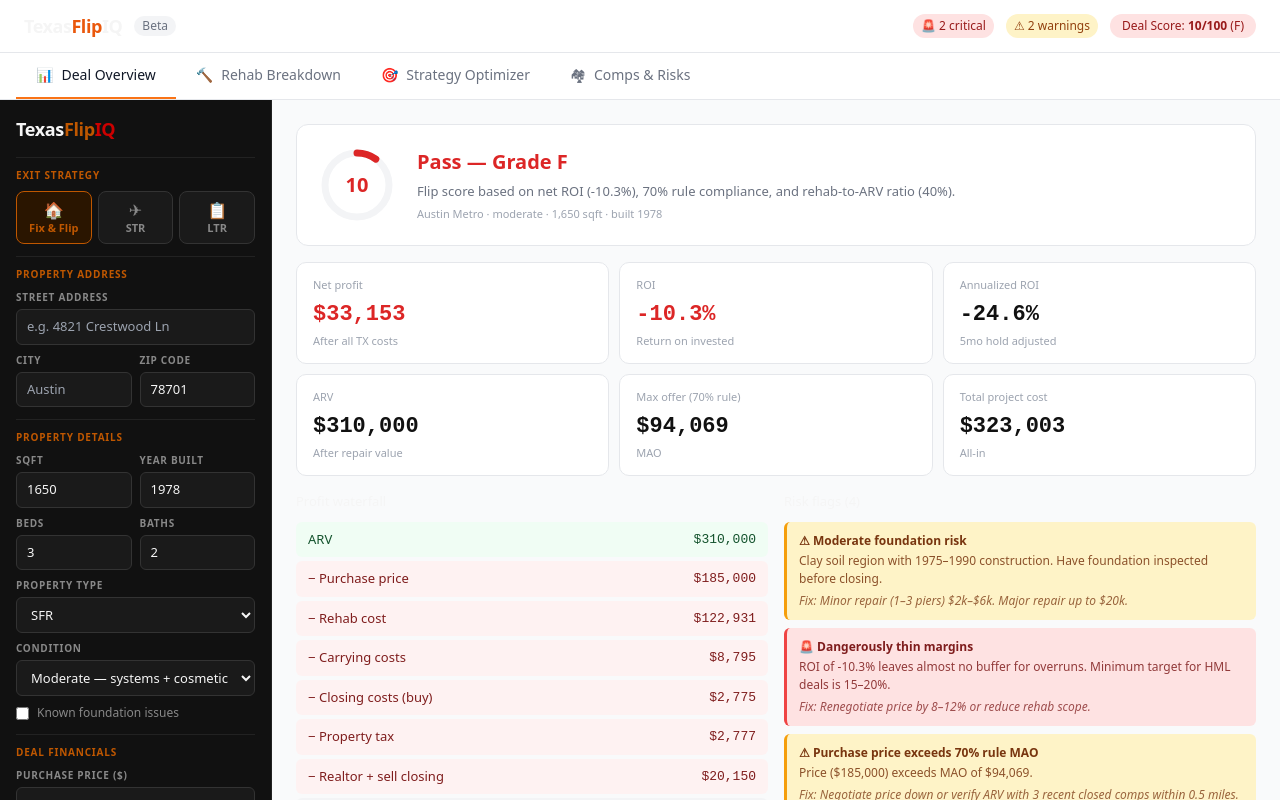
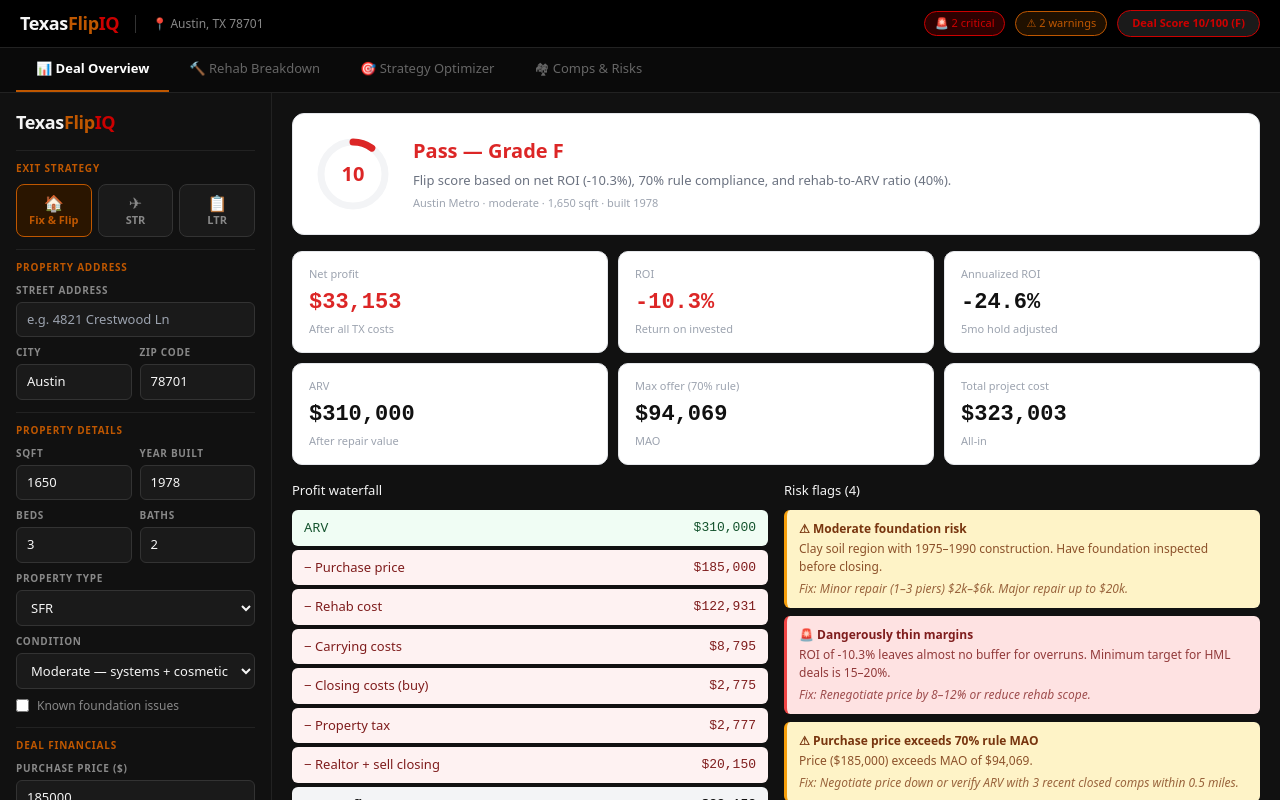
Before and after one commit to C060291M/TexasFlipIQ, a Next.js app: page /dashboard in a window 1280 px wide. Built offline with nearby package versions, Linux system fonts and the light colour scheme.

Commit message:
Update page.tsx

```diff
--- a/src/app/dashboard/page.tsx
+++ b/src/app/dashboard/page.tsx
@@ -1,7 +1,7 @@
 'use client';
 
 import { useState, useMemo, useCallback } from 'react';
-import type { PropertyInput, ExitStrategy } from '@/types';
+import type { PropertyInput } from '@/types';
 import { calculateRehab } from '@/lib/engines/rehabEngine';
 import { calculateDeal } from '@/lib/engines/dealCalculator';
 import { analyzeRisks } from '@/lib/engines/riskAnalyzer';
@@ -26,6 +26,8 @@
   sqft: 1650,
   yearBuilt: 1978,
   zipCode: '78701',
+  city: 'Austin',
+  address: '',
   propertyType: 'sfr',
   condition: 'moderate',
   bedrooms: 3,
@@ -41,7 +43,7 @@
 };
 
 export default function Dashboard() {
-  const [input, setInput]       = useState<PropertyInput>(DEFAULT_INPUT);
+  const [input, setInput]         = useState<PropertyInput>(DEFAULT_INPUT);
   const [activeTab, setActiveTab] = useState<TabId>('overview');
 
   const updateInput = useCallback(
@@ -58,61 +60,68 @@
 
   const dangerCount  = risks.filter(r => r.severity === 'danger').length;
   const warningCount = risks.filter(r => r.severity === 'warning').length;
-  const score        = deal.dealScore.score;
-  const scoreColor   = score >= 70 ? 'bg-green-100 text-green-800' : score >= 45 ? 'bg-amber-100 text-amber-800' : 'bg-red-100 text-red-800';
+  const score = deal.dealScore;
+  const scoreColor = score.score >= 70 ? '#22c55e' : score.score >= 45 ? '#BF5700' : '#CC0000';
+
+  const addressLine = input.address
+    ? `${input.address}${input.city ? ', ' + input.city : ''} ${input.zipCode}`
+    : input.city
+    ? `${input.city}, TX ${input.zipCode}`
+    : `TX ${input.zipCode}`;
 
   return (
-    <div className="flex flex-col h-screen bg-gray-50">
+    <div style={{ display: 'flex', flexDirection: 'column', height: '100vh', fontFamily: 'system-ui,sans-serif', background: '#111', color: '#f5f5f5' }}>
 
       {/* Header */}
-      <header className="flex items-center justify-between px-6 py-3 border-b border-gray-200 bg-white">
-        <div className="flex items-center gap-3">
-          <span className="text-lg font-semibold tracking-tight">
-            Texas<span className="text-orange-600">Flip</span>IQ
-          </span>
-          <span className="text-xs text-gray-500 bg-gray-100 px-2 py-0.5 rounded-full">Beta</span>
+      <header style={{ display: 'flex', alignItems: 'center', justifyContent: 'space-between', padding: '10px 20px', borderBottom: '1px solid #222', background: '#000' }}>
+        <div style={{ display: 'flex', alignItems: 'center', gap: 16 }}>
+          <div style={{ fontSize: 18, fontWeight: 700, letterSpacing: '-0.02em' }}>
+            Texas<span style={{ color: '#BF5700' }}>Flip</span><span style={{ color: '#CC0000' }}>IQ</span>
+          </div>
+          {addressLine && (
+            <div style={{ fontSize: 12, color: '#888', borderLeft: '1px solid #333', paddingLeft: 16 }}>
+              📍 {addressLine}
+            </div>
+          )}
         </div>
-        <div className="flex items-center gap-3">
+        <div style={{ display: 'flex', alignItems: 'center', gap: 10 }}>
           {dangerCount > 0 && (
-            <span className="text-xs bg-red-100 text-red-800 px-2 py-1 rounded-full">
+            <span style={{ fontSize: 11, background: '#2d0000', color: '#CC0000', border: '1px solid #CC0000', padding: '3px 10px', borderRadius: 20 }}>
               🚨 {dangerCount} critical
             </span>
           )}
           {warningCount > 0 && (
-            <span className="text-xs bg-amber-100 text-amber-800 px-2 py-1 rounded-full">
-              ⚠ {warningCount} warning{warningCount > 1 ? 's' : ''}
+            <span style={{ fontSize: 11, background: '#1f1000', color: '#BF5700', border: '1px solid #BF5700', padding: '3px 10px', borderRadius: 20 }}>
+              ⚠ {warningCount} warnings
             </span>
           )}
-          <div className={`text-xs px-3 py-1 rounded-full font-medium ${scoreColor}`}>
-            Deal Score: <strong>{score}/100</strong> ({deal.dealScore.grade})
-          </div>
+          <span style={{ fontSize: 11, fontWeight: 700, padding: '4px 14px', borderRadius: 20, border: `1px solid ${scoreColor}`, color: scoreColor, background: '#1a1a1a' }}>
+            Deal Score {score.score}/100 ({score.grade})
+          </span>
         </div>
       </header>
 
       {/* Tabs */}
-      <nav className="flex border-b border-gray-200 bg-white px-4">
+      <nav style={{ display: 'flex', borderBottom: '1px solid #222', background: '#0a0a0a', padding: '0 16px' }}>
         {TABS.map(tab => (
-          <button
-            key={tab.id}
-            onClick={() => setActiveTab(tab.id)}
-            className={[
-              'flex items-center gap-2 px-5 py-3 text-sm border-b-2 transition-colors whitespace-nowrap',
-              activeTab === tab.id
-                ? 'border-orange-500 text-gray-900 font-medium'
-                : 'border-transparent text-gray-500 hover:text-gray-900',
-            ].join(' ')}
-          >
-            <span>{tab.icon}</span>
-            <span>{tab.label}</span>
+          <button key={tab.id} onClick={() => setActiveTab(tab.id)}
+            style={{
+              padding: '11px 20px', fontSize: 13, border: 'none',
+              borderBottom: activeTab === tab.id ? '2px solid #BF5700' : '2px solid transparent',
+              background: 'none', cursor: 'pointer',
+              color: activeTab === tab.id ? '#fff' : '#666',
+              fontWeight: activeTab === tab.id ? 600 : 400,
+            }}>
+            {tab.icon} {tab.label}
           </button>
         ))}
       </nav>
 
       {/* Body */}
-      <div className="flex flex-1 overflow-hidden">
+      <div style={{ display: 'flex', flex: 1, overflow: 'hidden' }}>
         <PropertySidebar input={input} onUpdate={updateInput} />
-        <main className="flex-1 overflow-y-auto p-6">
-          {activeTab === 'overview'  && <DealOverviewPanel  input={input} rehab={rehab} deal={deal} risks={risks} />}
+        <main style={{ flex: 1, overflowY: 'auto', padding: 20, background: '#111' }}>
+          {activeTab === 'overview'  && <DealOverviewPanel input={input} rehab={rehab} deal={deal} risks={risks} />}
           {activeTab === 'rehab'     && <RehabBreakdownPanel input={input} rehab={rehab} />}
           {activeTab === 'strategy'  && <StrategyPanel input={input} rehab={rehab} deal={deal} recommendations={recs} />}
           {activeTab === 'comps'     && <CompsPanel input={input} comps={comps} risks={risks} />}
```
